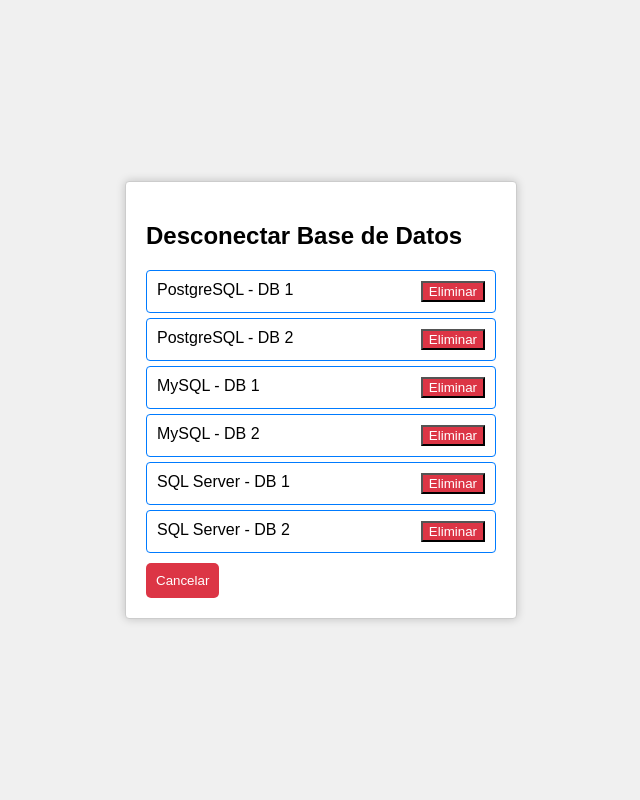
After one commit to AdrianSanchez1510/AppWebPlantUml, a Django app: template diagrama_uml/diagrama_uml/templates/disconnect.html in a window 1280 px wide. The commit adds this page. Shown: the whole page, without its empty margins (319-959 px from the left). Run offline with Django 5.2, Linux system fonts and the light colour scheme; the template is opened without the code that fills it, so the values that code supplies are empty; parts of the project's set-up code (start-up, migrations or seed data) failed here and were passed over.

Commit message:
Other files

```diff
--- /dev/null
+++ b/diagrama_uml/diagrama_uml/templates/disconnect.html
@@ -0,0 +1,107 @@
+<!DOCTYPE html>
+<html lang="es">
+<head>
+    <meta charset="UTF-8">
+    <meta name="viewport" content="width=device-width, initial-scale=1.0">
+    <title>Desconectar Base de Datos</title>
+    <style>
+        body {
+            font-family: Arial, sans-serif;
+            margin: 0;
+            padding: 0;
+            display: flex;
+            justify-content: center;
+            align-items: center;
+            height: 100vh;
+            background-color: #f0f0f0;
+        }
+        .container {
+            background: white;
+            padding: 20px;
+            border: 1px solid #ccc;
+            box-shadow: 0 0 10px rgba(0, 0, 0, 0.2);
+            border-radius: 4px;
+            width: 350px;
+        }
+        .database-list {
+            list-style-type: none;
+            padding: 0;
+            margin: 0;
+        }
+        .database-item {
+            display: flex;
+            justify-content: space-between;
+            padding: 10px;
+            border: 1px solid #007bff;
+            margin: 5px 0;
+            border-radius: 4px;
+        }
+        .button-group {
+            display: flex;
+            justify-content: space-between;
+            margin-top: 10px;
+        }
+        .button-group button {
+            padding: 10px;
+            border: none;
+            border-radius: 5px;
+            cursor: pointer;
+        }
+        .delete-button {
+            background-color: #dc3545;
+            color: white;
+        }
+        .cancel-button {
+            background-color: #dc3545;
+            color: white;
+        }
+    </style>
+</head>
+<body>
+    <div class="container">
+        <h2>Desconectar Base de Datos</h2>
+        <ul class="database-list" id="databaseList">
+            <!-- Databases will be populated here -->
+        </ul>
+        <div class="button-group">
+            <button class="cancel-button" onclick="window.location.href='index.html'">Cancelar</button>
+        </div>
+    </div>
+
+    <script>
+        const databases = [
+            "PostgreSQL - DB 1",
+            "PostgreSQL - DB 2",
+            "MySQL - DB 1",
+            "MySQL - DB 2",
+            "SQL Server - DB 1",
+            "SQL Server - DB 2"
+        ];
+
+        const databaseList = document.getElementById('databaseList');
+
+        // Populate the database list
+        databases.forEach(db => {
+            const listItem = document.createElement('li');
+            listItem.className = 'database-item';
+            listItem.innerHTML = `
+                <span>${db}</span>
+                <button class="delete-button" onclick="confirmDelete('${db}')">Eliminar</button>
+            `;
+            databaseList.appendChild(listItem);
+        });
+
+        // Confirm delete action
+        function confirmDelete(dbName) {
+            const confirmation = confirm(`¿Estás seguro de que quieres desconectar la base de datos "${dbName}"?`);
+            if (confirmation) {
+                alert(`Base de datos "${dbName}" desconectada`);
+                // Logic to remove the database from your storage would go here
+
+                // Redirect back to the main page after deletion
+                window.location.href = 'index.html';
+            }
+        }
+    </script>
+</body>
+</html>
```
Also changed, not shown: diagrama_uml/diagrama_uml/templates/form.html (+22 -36 lines), diagrama_uml/diagrama_uml/templates/index.html (+10 -2 lines).
